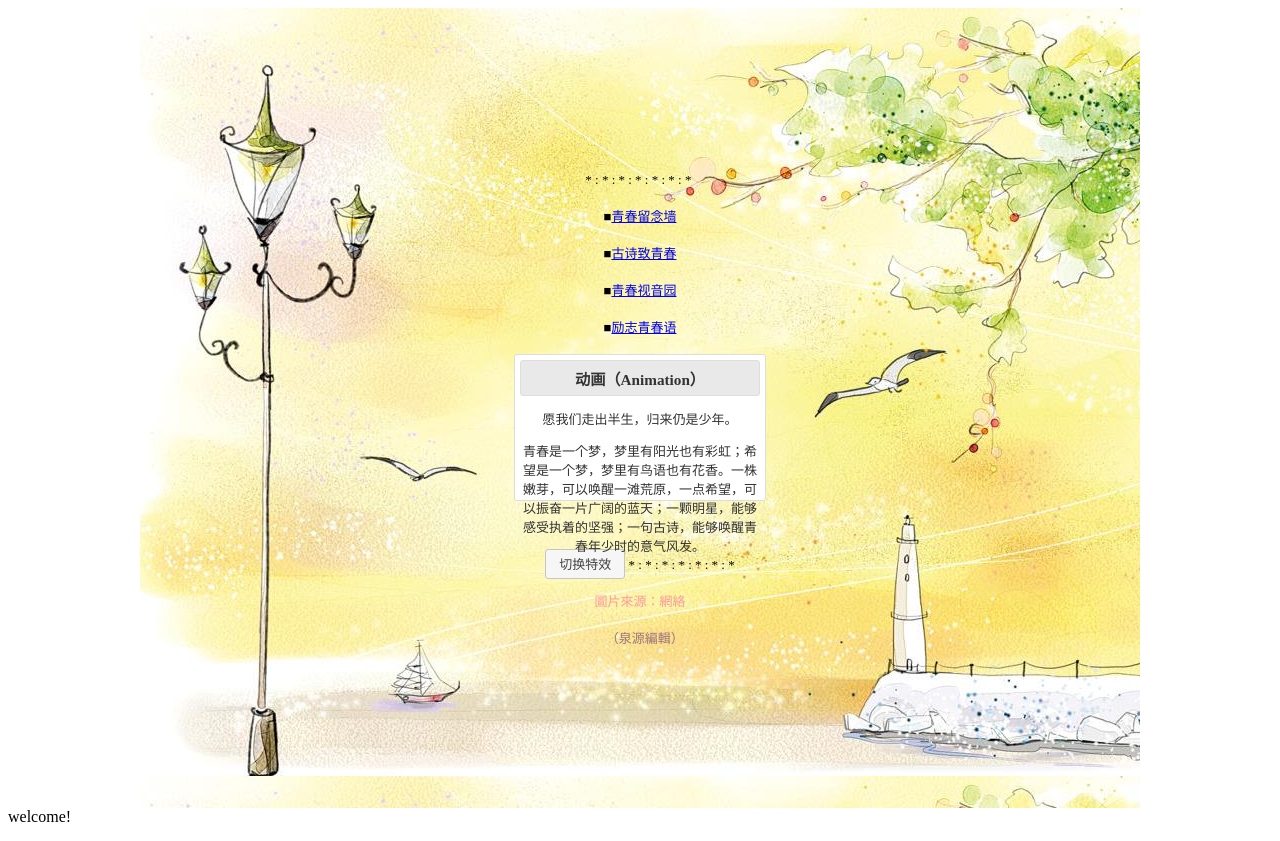
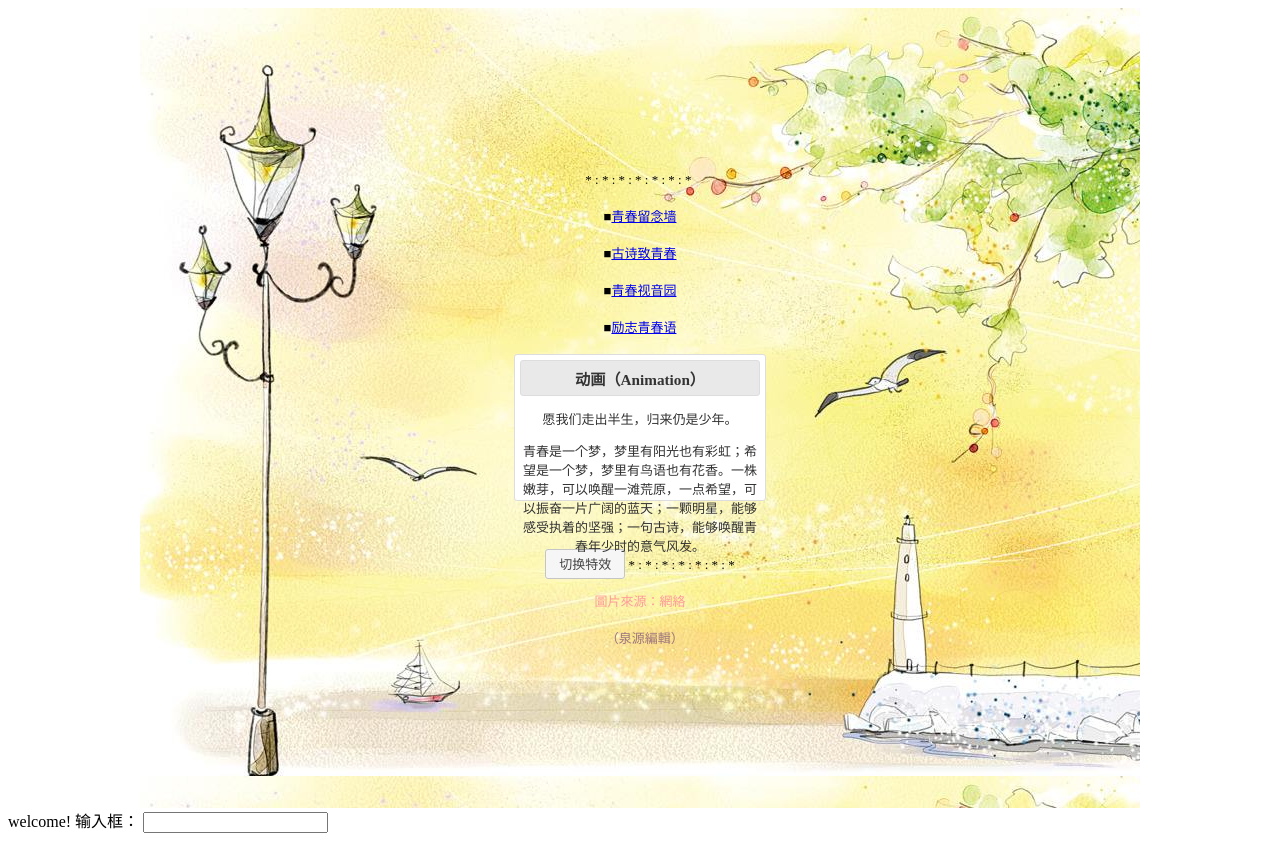
Before and after one commit to LiLiJue/LLJ, a plain HTML site: page index.html in a window 1280 px wide. Drawn offline with Linux system fonts and the light colour scheme.

Commit message:
Update index.html

```diff
--- a/index.html
+++ b/index.html
@@ -73,5 +73,6 @@
                   </tbody>
                 </table>
           welcome!
+  输入框： <input type="test" name="username">
 </body>
 </html>
```
